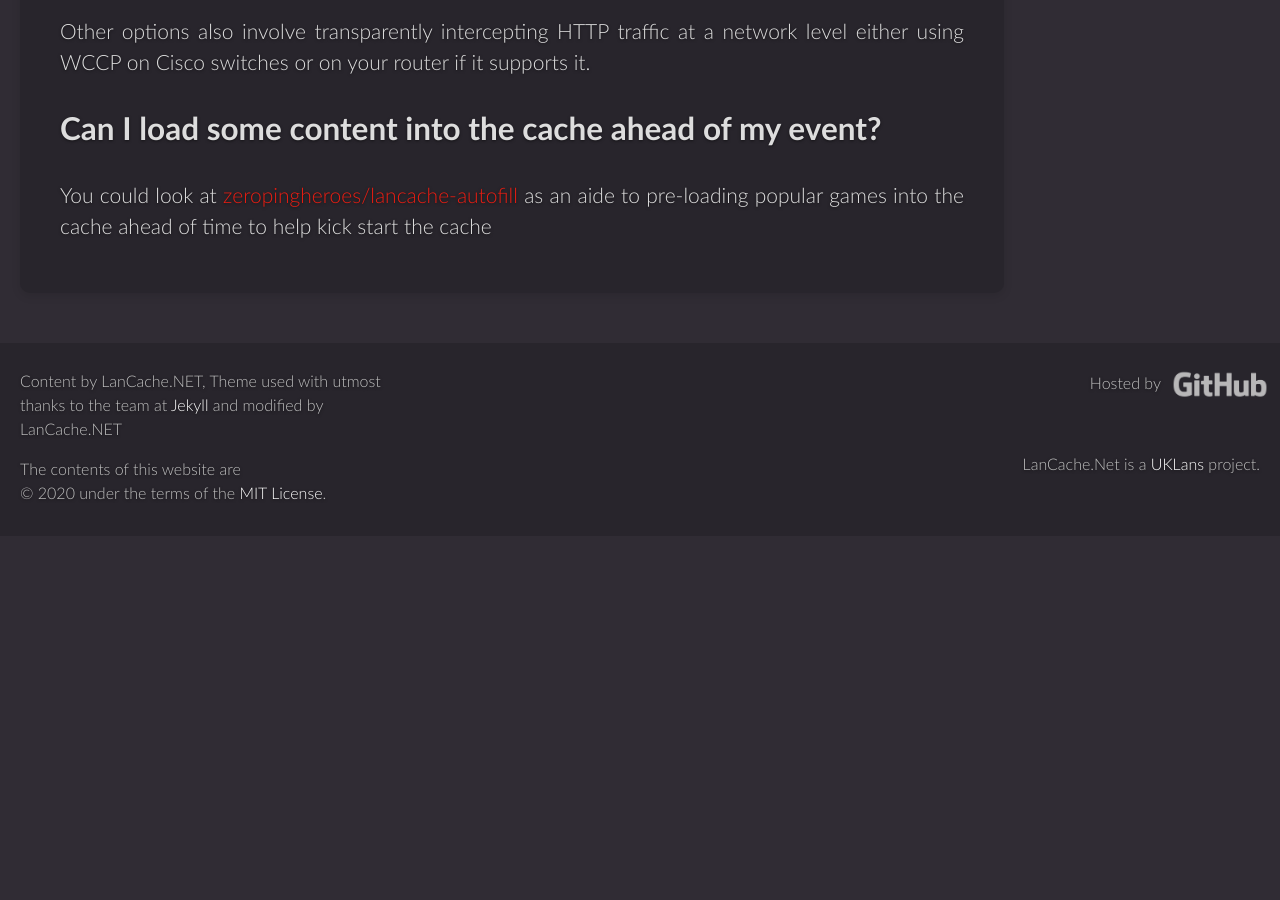
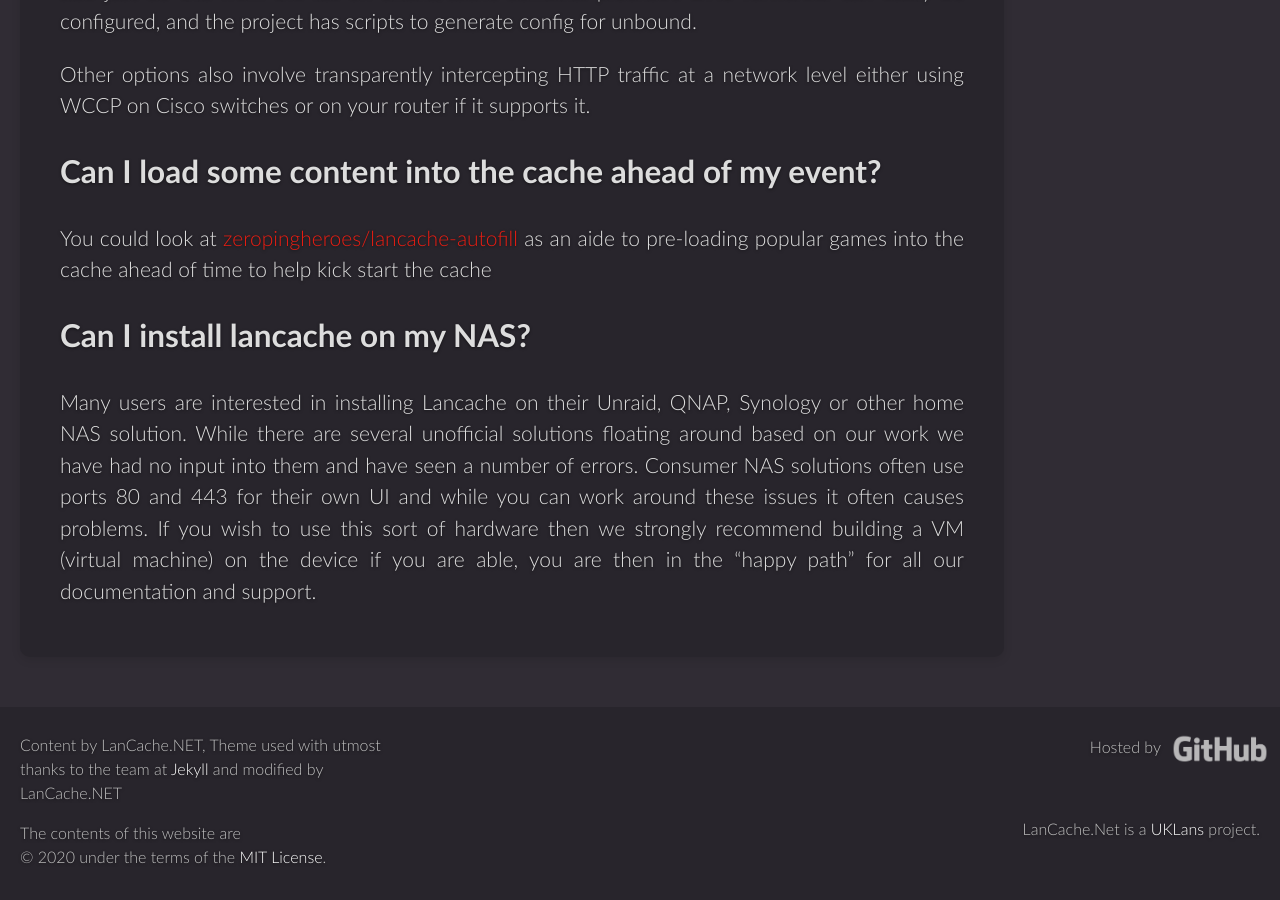
Before and after one commit to lancachenet/lancachenet.github.io, a Jekyll site: the page built from _docs/faq.md, in a window 1280 px wide and 900 px high, scrolled down 4259 px. Built offline with Jekyll 4.4.1, drawn with Linux system fonts in a browser that asks for light colours; comment, search, counter and statistics services are not loaded; before the commit the page ends 4795 px from its top, so only the background shows below that; some of the changed text lies outside the part shown.

Commit message:
Add NAS question to the FAQ (#22)

```diff
--- a/_docs/faq.md
+++ b/_docs/faq.md
@@ -82,3 +82,7 @@
 ## Can I load some content into the cache ahead of my event?
 
 You could look at [zeropingheroes/lancache-autofill](https://github.com/zeropingheroes/lancache-autofill) as an aide to pre-loading popular games into the cache ahead of time to help kick start the cache
+
+## Can I install lancache on my NAS?
+
+Many users are interested in installing Lancache on their Unraid, QNAP, Synology or other home NAS solution. While there are several unofficial solutions floating around based on our work we have had no input into them and have seen a number of errors. Consumer NAS solutions often use ports 80 and 443 for their own UI and while you can work around these issues it often causes problems. If you wish to use this sort of hardware then we strongly recommend building a VM (virtual machine) on the device if you are able, you are then in the "happy path" for all our documentation and support.
```
